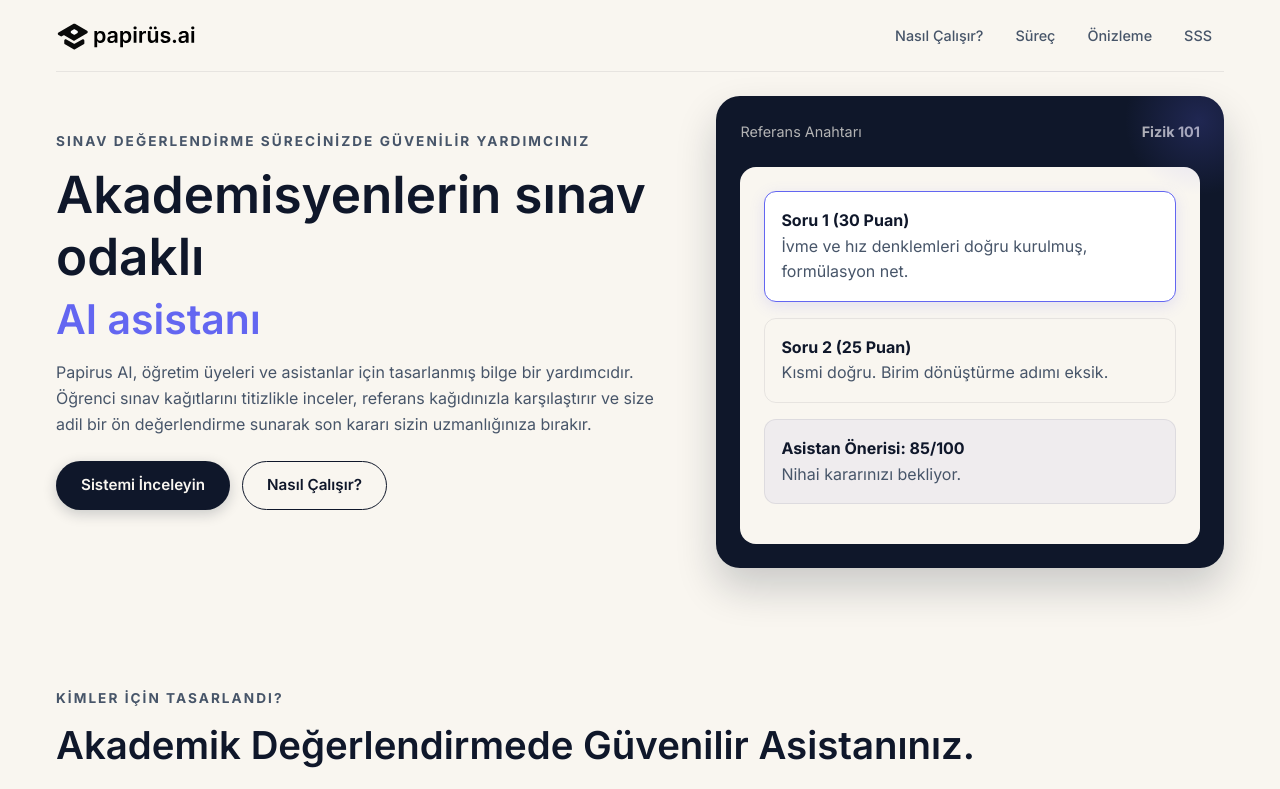
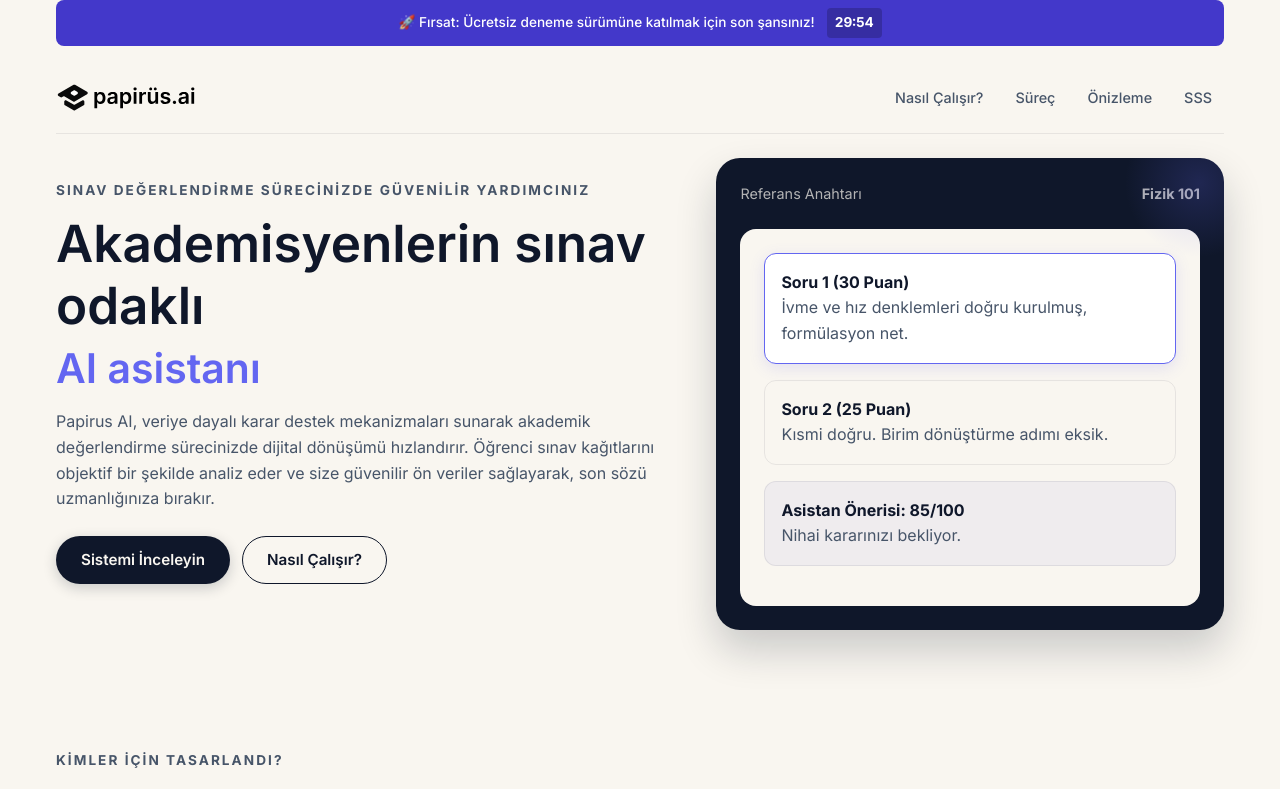
Before and after one commit to okanacer332/exam-landing, a Next.js app: page / in a window 1280 px wide. Shown: the top 789 px of the page. Built offline with nearby package versions, Linux system fonts and the light colour scheme.

Commit message:
feat: updated hero description and added top announcement bar with 30m countdown

```diff
--- /dev/null
+++ b/app/components/CountdownBar.tsx
@@ -0,0 +1,47 @@
+"use client";
+
+import { useState, useEffect } from "react";
+
+export default function CountdownBar() {
+  // 30 minutes in seconds
+  const [timeLeft, setTimeLeft] = useState(30 * 60);
+
+  useEffect(() => {
+    const timer = setInterval(() => {
+      setTimeLeft((prev) => (prev > 0 ? prev - 1 : 0));
+    }, 1000);
+    return () => clearInterval(timer);
+  }, []);
+
+  const minutes = Math.floor(timeLeft / 60);
+  const seconds = timeLeft % 60;
+
+  return (
+    <div style={{
+      background: "var(--accent)",
+      color: "#fff",
+      textAlign: "center",
+      padding: "8px 16px",
+      fontSize: "0.85rem",
+      fontWeight: 500,
+      borderRadius: "8px",
+      marginBottom: "16px",
+      display: "flex",
+      alignItems: "center",
+      justifyContent: "center",
+      gap: "12px",
+      flexWrap: "wrap"
+    }}>
+      <span>🚀 Fırsat: Ücretsiz deneme sürümüne katılmak için son şansınız!</span>
+      <span style={{
+        background: "rgba(0,0,0,0.2)",
+        padding: "4px 8px",
+        borderRadius: "4px",
+        fontWeight: 700,
+        fontVariantNumeric: "tabular-nums"
+      }}>
+        {minutes.toString().padStart(2, "0")}:{seconds.toString().padStart(2, "0")}
+      </span>
+    </div>
+  );
+}
--- a/app/page.tsx
+++ b/app/page.tsx
@@ -1,6 +1,7 @@
 import Link from "next/link";
 import Image from "next/image";
 import { getSiteContent } from "@/lib/content";
+import CountdownBar from "./components/CountdownBar";
 
 export const dynamic = "force-dynamic";
 
@@ -9,6 +10,8 @@ export default async function Home() {
 
   return (
     <main className="site-shell container">
+
+      <CountdownBar />
 
       {/* ─── Header ─────────────────────────────────── */}
       <header className="topbar">
--- a/data/site-content.json
+++ b/data/site-content.json
@@ -7,7 +7,7 @@
     "eyebrow": "Sınav Değerlendirme Sürecinizde Güvenilir Yardımcınız",
     "title": "Akademisyenlerin sınav odaklı",
     "accent": "AI asistanı",
-    "description": "Papirus AI, öğretim üyeleri ve asistanlar için tasarlanmış bilge bir yardımcıdır. Öğrenci sınav kağıtlarını titizlikle inceler, referans kağıdınızla karşılaştırır ve size adil bir ön değerlendirme sunarak son kararı sizin uzmanlığınıza bırakır.",
+    "description": "Papirus AI, veriye dayalı karar destek mekanizmaları sunarak akademik değerlendirme sürecinizde dijital dönüşümü hızlandırır. Öğrenci sınav kağıtlarını objektif bir şekilde analiz eder ve size güvenilir ön veriler sağlayarak, son sözü uzmanlığınıza bırakır.",
     "primaryCta": "Sistemi İnceleyin",
     "secondaryCta": "Nasıl Çalışır?"
   },
```
